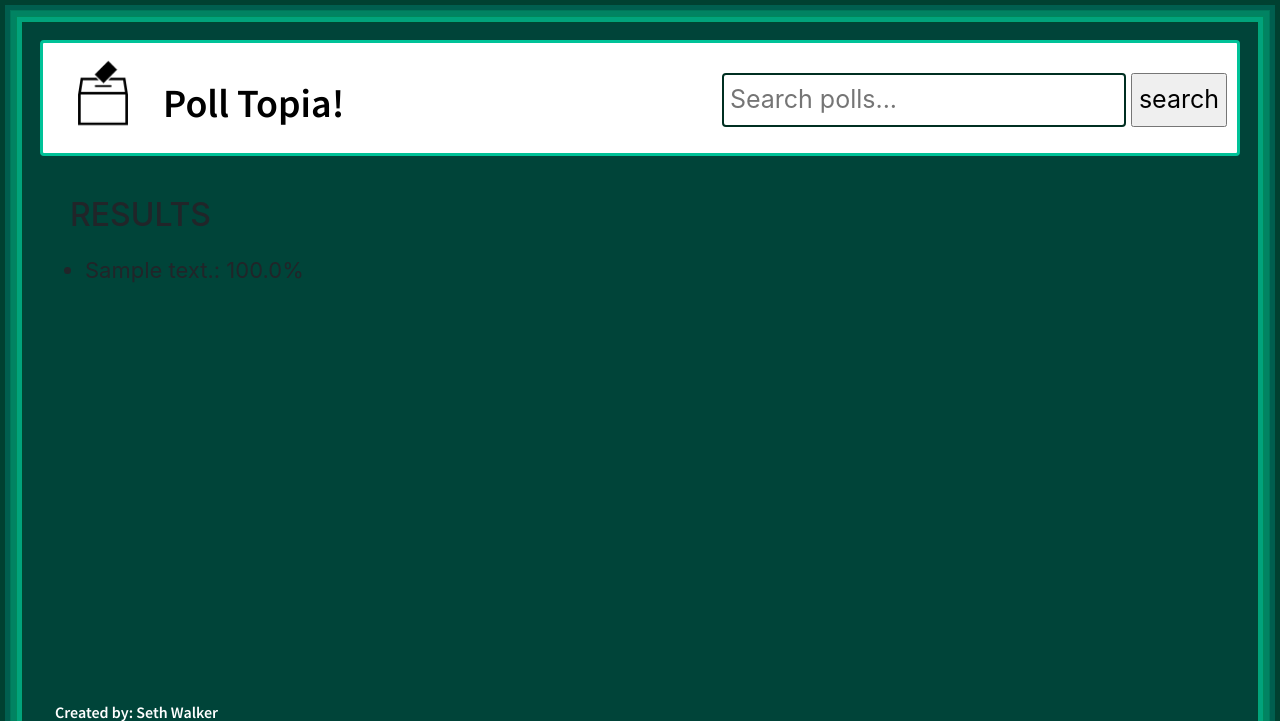
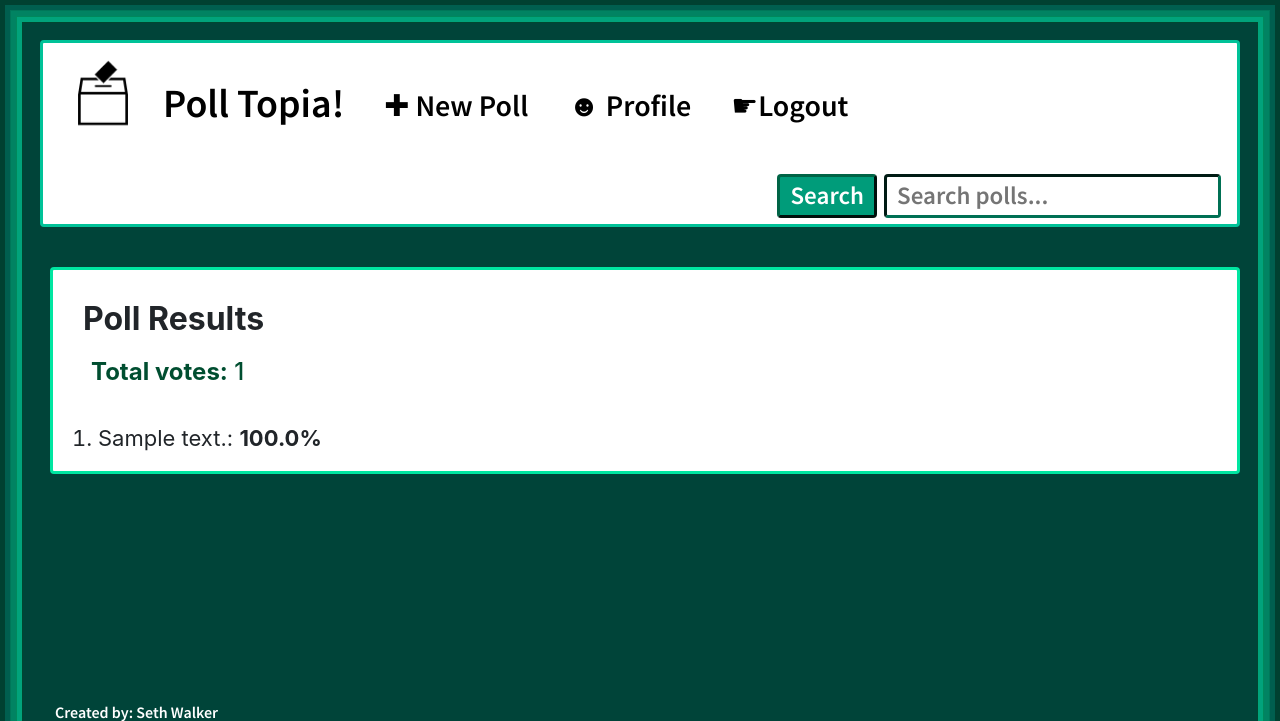
Before and after one commit to SethWalkeroo/Poll-Topia, a Django app: page /results/1/ in a window 1280 px wide. Shown: the top 721 px of the page. Run offline with Django 3.2, Linux system fonts and the light colour scheme; tables that the repository leaves empty hold one stand-in row (values such as "Sample post"); some libraries are stand-ins or nearby versions.

Commit message:
added a show results to the front page

```diff
--- a/polls/static/css/main.css
+++ b/polls/static/css/main.css
@@ -62,22 +62,18 @@ body {
     font-family: 'Source Sans Pro', sans-serif;
 }
 
-.topnav a:hover {
-    color: #007558;
-    font-size: 40.5px;
+.create-poll {
+    font-family: 'Source Sans Pro', sans-serif;
+    padding-left: 30px;
+    margin-top: 40px;
+    font-size: 30px;
 }
 
-.topnav input[type=text] {
-  border: 2px solid #002f21;
-  border-radius: 4px;
-  float: right;
-  padding: 6px;
-  margin-top: 30px;
-  margin-left: 30px;
-  font-size: 25px;
+.topnav a:hover {
+    color: #00ad82;
 }
 
-.topnav input[type=button] {
+.search-bar {
   float: right;
   padding: 6px;
   margin-top: 30px;
@@ -85,6 +81,30 @@ body {
   margin-right: 10px;
   font-size: 25px;
 }
+
+.search-bar [type="submit"] {
+    font-family: 'Source Sans Pro', sans-serif;
+    padding-left: 10px;
+    padding-right: 10px;
+    border-color: rgb(0, 100, 70);
+    border-width: 3px;
+    border-radius: 4px;
+    background-color: rgb(0, 156, 122);
+    color: white;
+}
+
+.search-bar [type="submit"]:hover {
+    color: rgb(183, 255, 227);
+}
+
+.search-bar [type="text"] {
+    font-family: 'Source Sans Pro', sans-serif;
+    padding-left: 10px;
+    border-color: rgb(0, 112, 84);
+    border-width: 3px;
+    border-radius: 4px;
+}
+
 
 .topnav input[type=button]:hover {
     color: rgb(0, 138, 103);
@@ -148,18 +168,20 @@ footer a:hover {
     font-family: 'Source Sans Pro', sans-serif;
     font-size:25px;
     box-sizing: border-box;
-    border-width: auto;
+    width: auto;
+    height: auto;
     border-radius: 4px;
     border: 3px solid rgb(0, 230, 161);
     background-color: white;
 }
 
 .polls-list li {
-    margin-top: 15px;
+    padding-top: 25px;
     margin-left: 45px;
 }
 
 .poll-item {
+    margin-top: 15px;
     padding-left: 10px;
     width: 350px;
     height: 75px;
@@ -189,45 +211,81 @@ footer a:hover {
     color: black;
 }
 
+.link-results a {
+    text-decoration: none;
+    color: rgb(0, 105, 124);
+    font-size: 20px;
+}
+
+.link-results a:hover {
+    text-decoration: none;
+    color: rgb(0, 167, 117);
+    font-size: 20.5px;
+}
+
 .question-choice {
     margin-top: 30px;
-    margin-left: 30px;
+    margin-left: 10px;
+    box-sizing: border-box;
+    border-width: auto;
+    border-radius: 4px;
+    border: 3px solid rgb(0, 230, 161);
+    background-color: white;
 }
 
 .question-choice h2 {
+    margin-top: 20px;
     margin-bottom: 20px;
+    margin-left: 30px;
 }
 
 .question-choice ol {
     font-size: 20px;
-    margin-left: 30px;
+    margin-left: 55px;
 }
 
-.question-choice input[type="button"] {
+.question-choice input[type="submit"] {
     padding-left: 5px;
     padding-top: 5px;
     padding-bottom: 5px;
     padding-right: 5px;
-    margin-left: 10px;
+    margin-left: 40px;
+    margin-bottom: 15px;
 }
 
 .question-choice input[type="radio"] {
-    margin-left: 10px;
+    margin-left: 15px;
     width: 18px;
     height: 18px;
 }
 
 .poll-results {
     margin-top: 40px;
+    margin-left: 10px;
+    box-sizing: border-box;
+    border-width: auto;
+    border-radius: 4px;
+    border: 3px solid rgb(0, 230, 161);
+    background-color: white;
+}
+
+.poll-results h2 {
+    font-family: 'Source Sans Pro' sans-serif;
+    margin-top: 30px;
     margin-left: 30px;
 }
 
-.poll-results ul {
+.poll-results h4 {
+    color: rgb(0, 78, 48);
+    font-family: 'Source Sans Pro' sans-serif;
     margin-top: 20px;
-    margin-left: 15px;
+    margin-left: 38px;
+    padding-bottom: 15px;
 }
+
 
 .poll-results li {
     font-size: 22px;
     margin-top: 20px;
+    margin-left: 45px;
 }
--- /dev/null
+++ b/polls/templates/polls/error.html
@@ -0,0 +1 @@
+{% extends 'polls/index.html' %}
--- a/polls/templates/polls/index.html
+++ b/polls/templates/polls/index.html
@@ -11,15 +11,22 @@
 			<div class="topnav">
 				<a href="/"><img class="logo" src={% static 'images/mark.jpg' %} width="100" height="100"></a>
 				<a class="title1" href="/">Poll Topia!</a>
-				<input type="button" value="search">
-				<input type="text" placeholder="Search polls...">
+				<a class="create-poll" href="/">&#10010; New Poll</a>
+				<a class="create-poll" href="/">&#9787; Profile</a>
+				<a class="create-poll" href="/">&#9755;Logout</a>
+				<form class="search-bar">
+					<input type="submit" value="Search">
+					<input type="text" placeholder="Search polls...">
+				</form>
 			</div>
 			{% block content %}
 			{% endblock %}
-			<footer>
-				<p>Created by: Seth Walker</p>
-				<a href="https://github.com/SethWalkeroo/Poll-Topia"><p>https://github.com/SethWalkeroo/Poll-Topia</p></a>
-			</footer>
+			<div class="footer">
+				<footer>
+					<p>Created by: Seth Walker</p>
+					<a href="https://github.com/SethWalkeroo/Poll-Topia"><p>https://github.com/SethWalkeroo/Poll-Topia</p></a>
+				</footer>
+			</div>
 		</body>
 	</div>
 </html>
--- a/polls/templates/polls/polls.html
+++ b/polls/templates/polls/polls.html
@@ -12,6 +12,9 @@
                     <div class="poll-author">
                         <p><a href='/'>Created by: {{ poll.author }}</a></p>
                     </div>
+					<div class="link-results">
+						<p><a href={% url 'polls_results' poll.id %}>View Results</p>
+					</div>
                 </div>
 				<br>
 			</li>
--- a/polls/templates/polls/polls_details.html
+++ b/polls/templates/polls/polls_details.html
@@ -2,7 +2,7 @@
 
 {% block content %}
     <div class="question-choice">
-        <h2>{{ poll.question_text }} </h1>
+        <h2><strong>{{ poll.question_text }}</strong></h1>
         <ol>
             <form action="{% url 'polls_vote' poll.id %}" method="post">
                 {% csrf_token %}
--- a/polls/templates/polls/polls_results.html
+++ b/polls/templates/polls/polls_results.html
@@ -2,11 +2,12 @@
 
 {% block content %}
     <div class="poll-results">
-        <h2> RESULTS </h1>
-        <ul>
-        {% for percentage in results %}
-            <li> {{ percentage }} </li>
+        <h2><strong>Poll Results</strong></h1>
+        <h4><strong>Total votes:</strong> {{ total_votes }}</h4>
+        <ol>
+        {% for results in vote_results %}
+            <li> {{ results.0 }}:  <strong>{{ results.1 }}</strong> </li>
         {% endfor %}
-        </ul>
+        </ol>
     </div>
 {% endblock %}
--- a/polls/views.py
+++ b/polls/views.py
@@ -17,11 +17,13 @@ def polls_details(request, pk):
 
 def polls_results(request, pk):
 	poll = get_object_or_404(Question, pk=pk)
-	choices = poll.choice_set.all()
+	choices = poll.choice_set.all().order_by('-votes')
 	total_votes = sum([choice.votes for choice in choices])
-	results = [f'{choice}: {round(((choice.votes/total_votes) * 100), 1)}%' for choice in choices]
+	percentages = [f'{round(((choice.votes/total_votes) * 100), 1)}%' for choice in choices]
+	vote_results = zip(choices, percentages)
 	context = {
-		"results":results,
+		"total_votes":total_votes,
+		"vote_results":vote_results,
 	}
 	return render(request, 'polls/polls_results.html', context)
 
```
